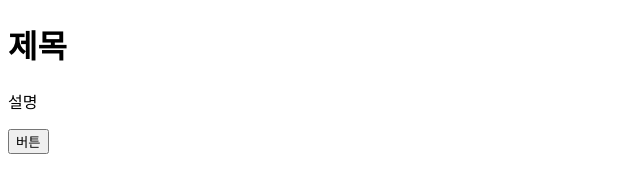
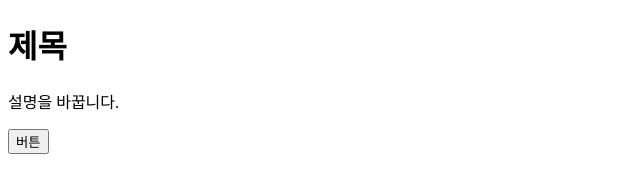
Before and after one commit to yangjinhwa/practice-git, a plain HTML site: page index.html in a window 1280 px wide. Shown: the whole page, without its empty margins (0-640 px from the left). Drawn offline with Linux system fonts and the light colour scheme.

Commit message:
edit description

```diff
--- a/index.html
+++ b/index.html
@@ -9,7 +9,7 @@
 </head>
 <body>
   <h1>제목</h1>
-  <p>설명</p>
+  <p>설명을 바꿉니다.</p>
   <button id="button">버튼</button>
 </body>
 </html>
```
